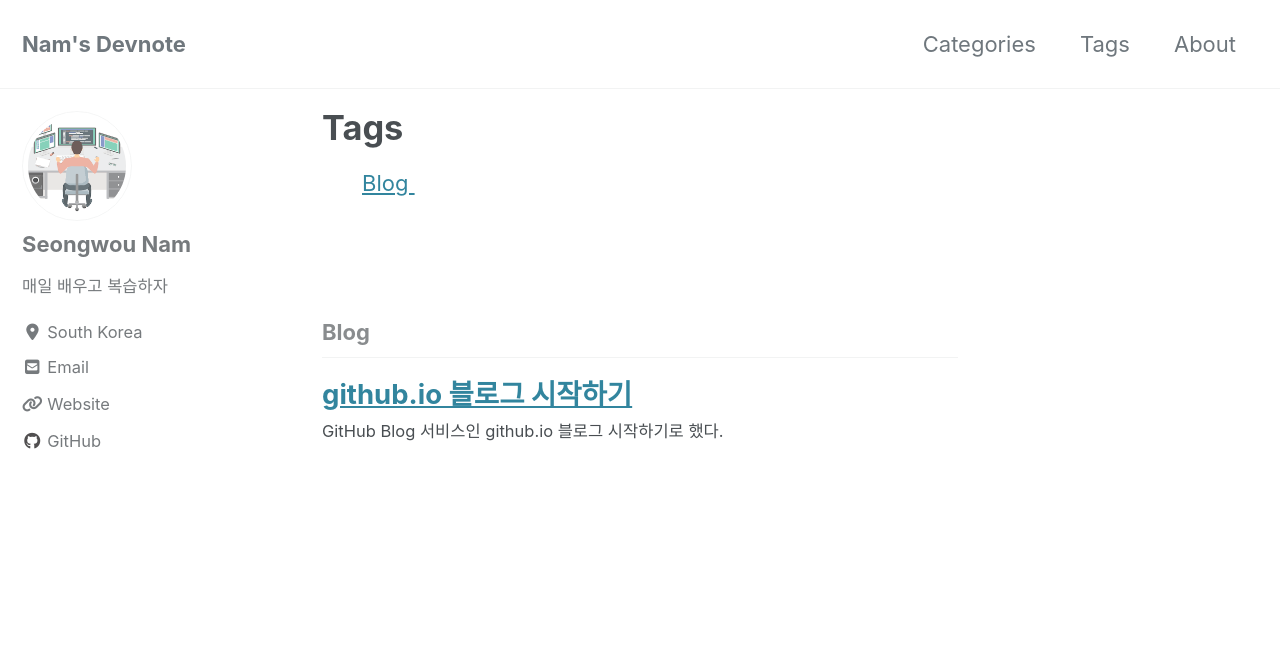
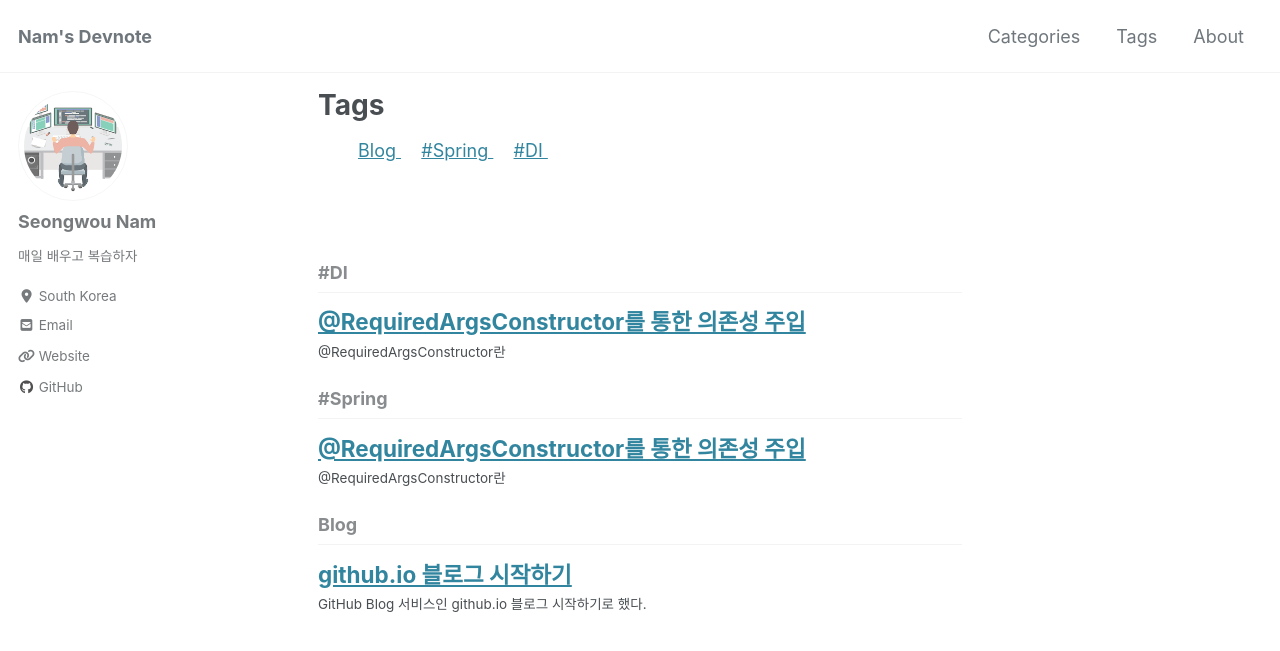
Before and after one commit to Lionhead93/lionhead93.github.io, a Jekyll site: the page built from _pages/tag-archive.md, in a window 1280 px wide and 900 px high. Shown: the top 651 px of the window. Built offline with Jekyll 4.4.1, drawn with Linux system fonts in a browser that asks for light colours; cached includes are drawn as plain includes; nearby versions of some CDN libraries; part of the change alters nothing that is shown.

Commit message:
new post

````diff
--- /dev/null
+++ b/_posts/spring/2019-12-20-DI-lombok.md
@@ -0,0 +1,45 @@
+---
+title: "@RequiredArgsConstructor를 통한 의존성 주입"
+
+categories:
+  - Spring
+tags:
+  - "#Spring"
+  - "#DI"
+---
+
+- ## @RequiredArgsConstructor란
+
+  `@NonNull`이나 `final`이 붙은 필드에 대한 생성자를 생성한다.
+
+- ## DI 활용
+
+  Bean의 생성자가 단 하나이며, 생성자의 파라미터 타입이 Bean Container에 등록되어있다면, 이 Bean은 `@Autowired`없이 의존성 주입이 가능하다.
+
+  특히 의존성이 많아지는 경우 `@RequiredArgsConstructor`로 간결한 Constructor Injection을 할 수 있다.
+
+  ```java
+    /** @RequiredArgsConstructor 미사용 */
+    @Controller
+    public class AAAController {
+        private final AAAService aaaService;
+        private final BBBService bbbService;
+        private final CCCService cccService;
+
+        public AAAController(AAAService aaaService, BBBService bbbService, CCCService cccService) {
+            this.aaaService = aaaService;
+            this.bbbService = bbbService;
+            this.cccService = cccService;
+        }
+    }
+
+    /** @RequiredArgsConstructor 사용 */
+    @Controller
+    @RequiredArgsConstructor
+    public class AAAController {
+        private final AAAService aaaService;
+        private final BBBService bbbService;
+        private final CCCService cccService;
+    }
+
+  ```
--- a/_sass/minimal-mistakes/_reset.scss
+++ b/_sass/minimal-mistakes/_reset.scss
@@ -2,7 +2,9 @@
    STYLE RESETS
    ========================================================================== */
 
-* { box-sizing: border-box; }
+* {
+  box-sizing: border-box;
+}
 
 html {
   /* apply a natural box layout model to all elements */
@@ -15,11 +17,11 @@ html {
   }
 
   @include breakpoint($large) {
-    font-size: 20px;
+    font-size: 18px;
   }
 
   @include breakpoint($x-large) {
-    font-size: 22px;
+    font-size: 18px;
   }
 
   -webkit-text-size-adjust: 100%;
@@ -28,7 +30,9 @@ html {
 
 /* Remove margin */
 
-body { margin: 0; }
+body {
+  margin: 0;
+}
 
 /* Selected elements */
 
@@ -147,7 +151,8 @@ input {
 }
 
 button::-moz-focus-inner,
-input::-moz-focus-inner { /* inner padding and border oddities in FF3/4*/
+input::-moz-focus-inner {
+  /* inner padding and border oddities in FF3/4*/
   padding: 0;
   border: 0;
 }
@@ -156,8 +161,8 @@ button,
 html input[type="button"], // avoid the WebKit bug in Android 4.0.* where (2) destroys native `audio` and `video` controls
 input[type="reset"],
 input[type="submit"] {
-    -webkit-appearance: button; /* corrects inability to style clickable `input` types in iOS*/
-    cursor: pointer; /* improves usability and consistency of cursor style between image-type `input` and others*/
+  -webkit-appearance: button; /* corrects inability to style clickable `input` types in iOS*/
+  cursor: pointer; /* improves usability and consistency of cursor style between image-type `input` and others*/
 }
 
 label,
@@ -168,10 +173,11 @@ input[type="reset"],
 input[type="submit"],
 input[type="radio"],
 input[type="checkbox"] {
-    cursor: pointer; /* improves usability and consistency of cursor style between image-type `input` and others*/
+  cursor: pointer; /* improves usability and consistency of cursor style between image-type `input` and others*/
 }
 
-input[type="search"] { /* Appearance in Safari/Chrome*/
+input[type="search"] {
+  /* Appearance in Safari/Chrome*/
   box-sizing: border-box;
   -webkit-appearance: textfield;
 }
````
